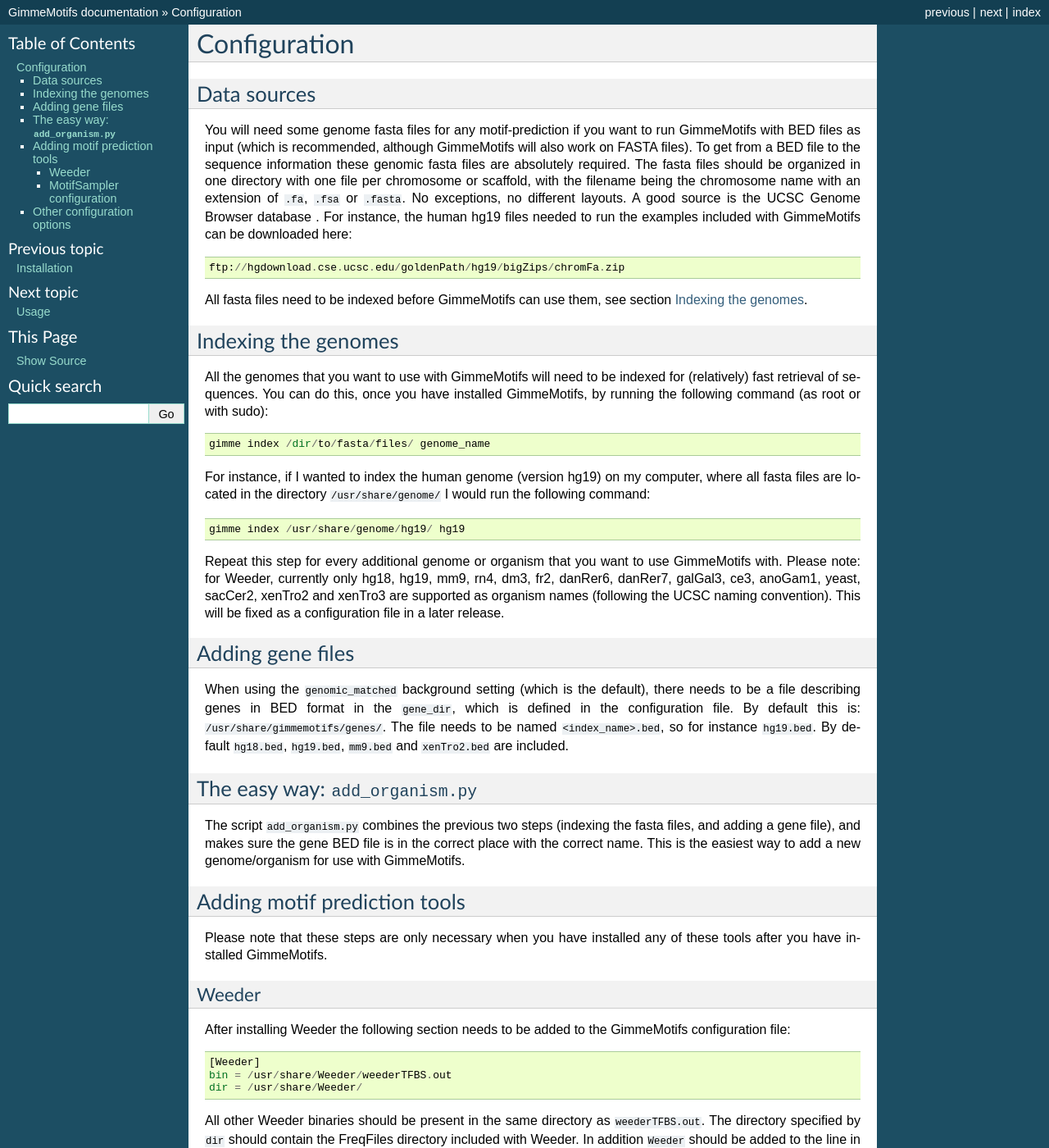
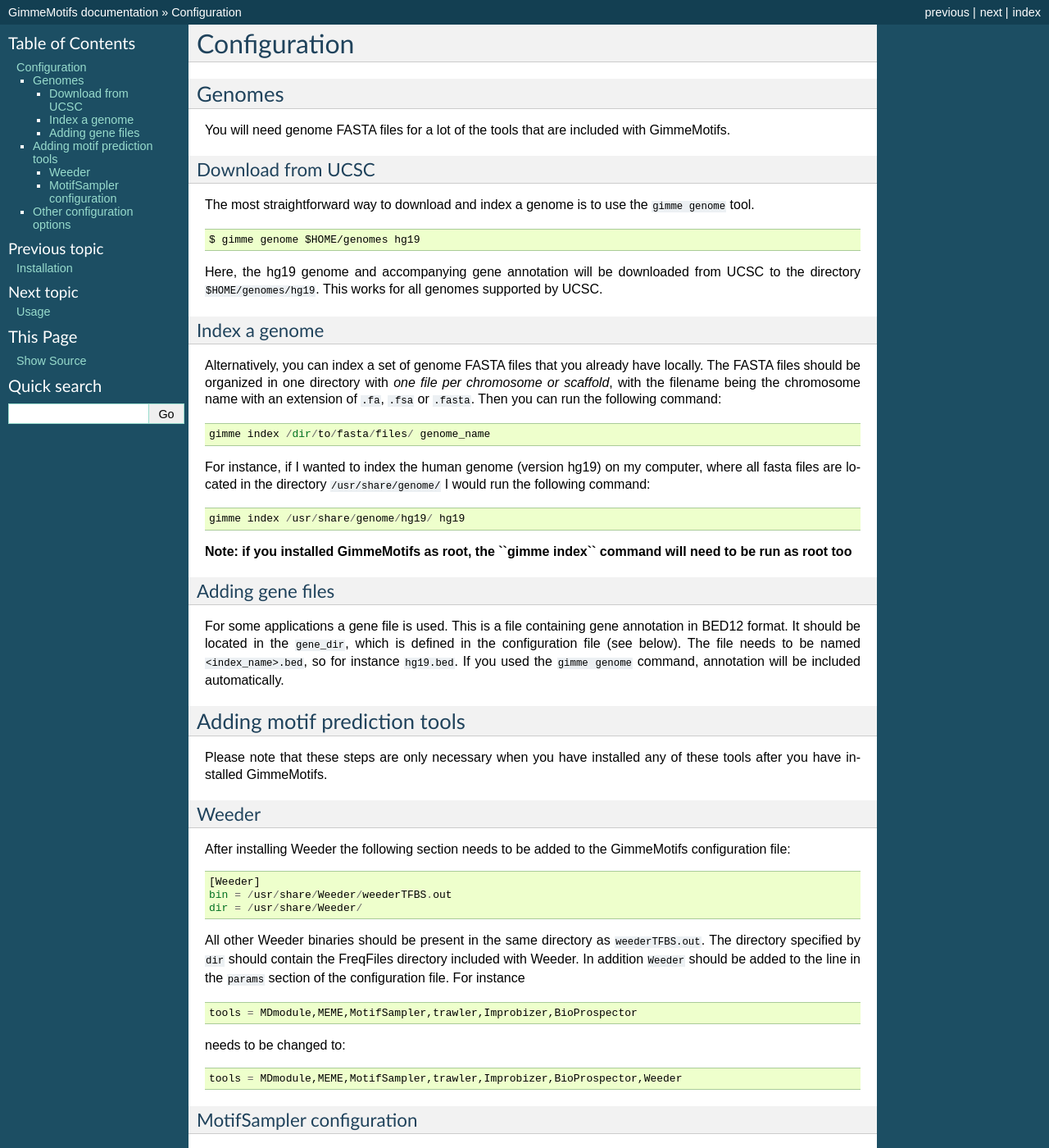
Before and after one commit to vanheeringen-lab/gimmemotifs, a Sphinx documentation site: the page built from docs/configuration.rst, in a window 1280 px wide and 1400 px high. Shown: the whole window at 82% size. Built offline with Sphinx 7.4.7, drawn with Linux system fonts in a browser that asks for light colours; the version number could not be read and is left out.

Commit message:
updated docs

```diff
--- a/docs/configuration.rst
+++ b/docs/configuration.rst
@@ -1,38 +1,34 @@
 Configuration
 =============
 
-Data sources
-------------
+Genomes
+-------
 
-You will need some genome fasta files for any motif-prediction if you
-want to run GimmeMotifs with BED files as input (which is recommended,
-although GimmeMotifs will also work on FASTA files). To get from a BED
-file to the sequence information these genomic fasta files are
-absolutely required. The fasta files should be organized in one
-directory with one file per chromosome or scaffold, with the filename
-being the chromosome name with an extension of ``.fa``, ``.fsa`` or
-``.fasta``. No exceptions, no different layouts. A good source is the
-UCSC Genome Browser database . For instance, the human hg19 files needed
-to run the examples included with GimmeMotifs can be downloaded here:
+You will need genome FASTA files for a lot of the tools that are included
+with GimmeMotifs.
+
+Download from UCSC
+~~~~~~~~~~~~~~~~~~
+
+The most straightforward way to download and index a genome is to use
+the ``gimme genome`` tool.
 
 ::
 
-    ftp://hgdownload.cse.ucsc.edu/goldenPath/hg19/bigZips/chromFa.zip
+    $ gimme genome $HOME/genomes hg19
 
+Here, the hg19 genome and accompanying gene annotation will be downloaded
+from UCSC to the directory ``$HOME/genomes/hg19``.
+This works for all genomes supported by UCSC.
 
-All fasta files need to be indexed before GimmeMotifs can use them, see
-section :ref:`indexing`.
+Index a genome
+~~~~~~~~~~~~~~
 
-
-.. _indexing:
-
-Indexing the genomes
---------------------
-
-All the genomes that you want to use with GimmeMotifs will need to be
-indexed for (relatively) fast retrieval of sequences. You can do this,
-once you have installed GimmeMotifs, by running the following command
-(as root or with sudo):
+Alternatively, you can index a set of genome FASTA files that you already
+have locally. The FASTA files should be organized in one
+directory with *one file per chromosome or scaffold*, with the filename
+being the chromosome name with an extension of ``.fa``, ``.fsa`` or
+``.fasta``. Then you can run the following command:
 
 ::
 
@@ -46,31 +42,18 @@ computer, where all fasta files are located in the directory
 
     gimme index /usr/share/genome/hg19/ hg19
 
-Repeat this step for every additional genome or organism that you want
-to use GimmeMotifs with. Please note: for Weeder, currently only hg18,
-hg19, mm9, rn4, dm3, fr2, danRer6, danRer7, galGal3, ce3, anoGam1,
-yeast, sacCer2, xenTro2 and xenTro3 are supported as organism names
-(following the UCSC naming convention). This will be fixed as a
-configuration file in a later release.
+**Note: if you installed GimmeMotifs as root, the ``gimme index`` command
+will need to be run as root too**
 
 Adding gene files
------------------
+~~~~~~~~~~~~~~~~~
 
-When using the ``genomic_matched`` background setting (which is the
-default), there needs to be a file describing genes in BED format in the
-``gene_dir``, which is defined in the configuration file. By default
-this is: ``/usr/share/gimmemotifs/genes/``. The file needs to be named
-``<index_name>.bed``, so for instance ``hg19.bed``. By default
-``hg18.bed``, ``hg19.bed``, ``mm9.bed`` and ``xenTro2.bed`` are included.
-
-The easy way: ``add_organism.py``
----------------------------------
-
-The script ``add_organism.py`` combines the previous two steps (indexing
-the fasta files, and adding a gene file), and makes sure the gene BED
-file is in the correct place with the correct name. This is the easiest
-way to add a new genome/organism for use with GimmeMotifs.
-
+For some applications a gene file is used. This is a file containing gene
+annotation in BED12 format. It should be located in the ``gene_dir``,
+which is defined in the configuration file (see below).
+The file needs to be named ``<index_name>.bed``, so for instance ``hg19.bed``.
+If you used the ``gimme genome`` command,
+annotation will be included automatically.
 
 .. _adding_subtools:
 
```
Also changed, not shown: docs/installation.rst (+11 -46 lines).
